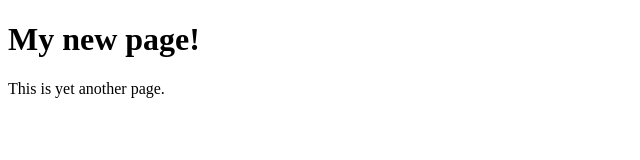
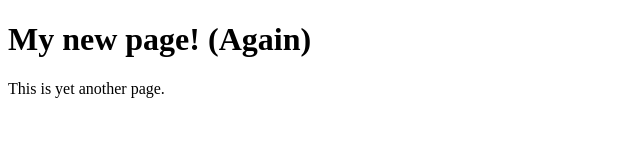
Before and after one commit to itse1411/itse-2402, a plain HTML site: page newfile.html in a window 1280 px wide. Shown: the whole page, without its empty margins (0-640 px from the left). Drawn offline with Linux system fonts and the light colour scheme.

Commit message:
I made a change online

```diff
--- a/newfile.html
+++ b/newfile.html
@@ -7,7 +7,7 @@
     <title>My new page</title>
 </head>
 <body>
-    <h1>My new page!</h1>
+    <h1>My new page! (Again)</h1>
     <p>This is yet another page.</p>
 </body>
 </html>
```
